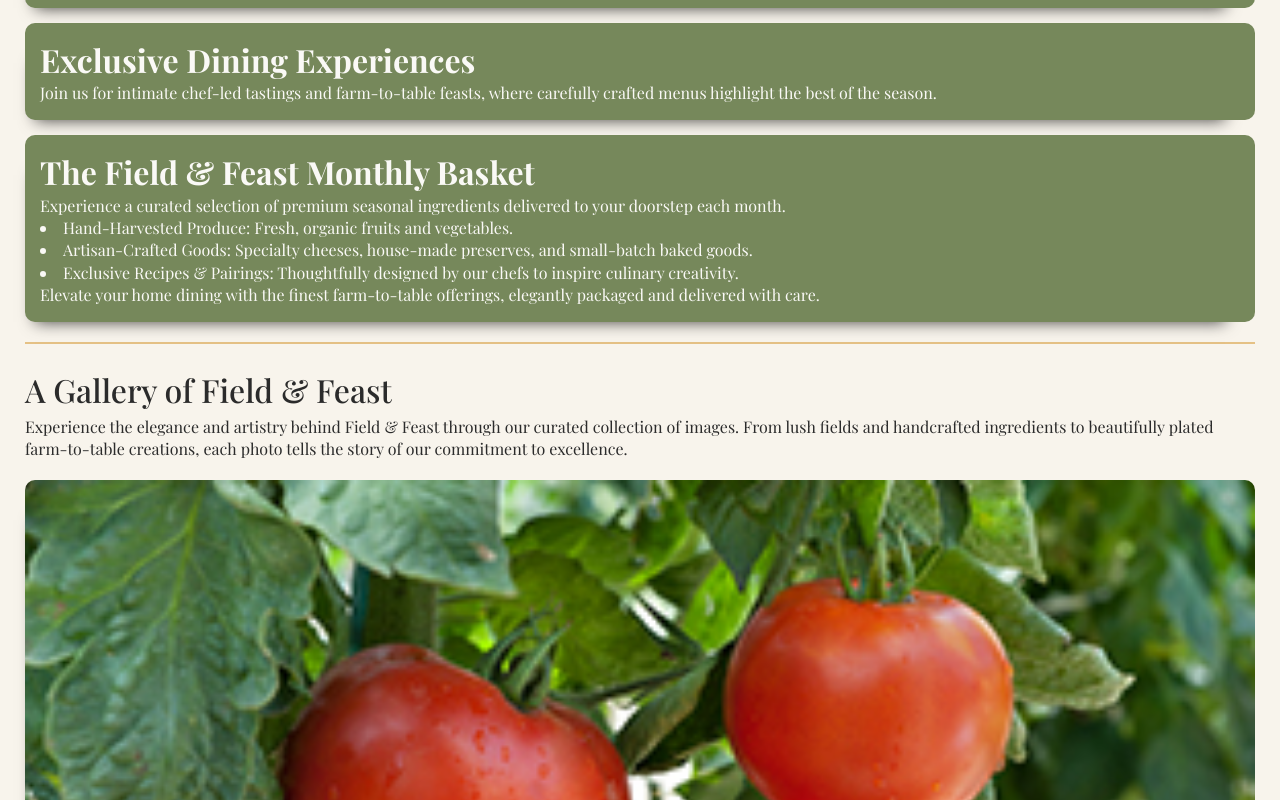
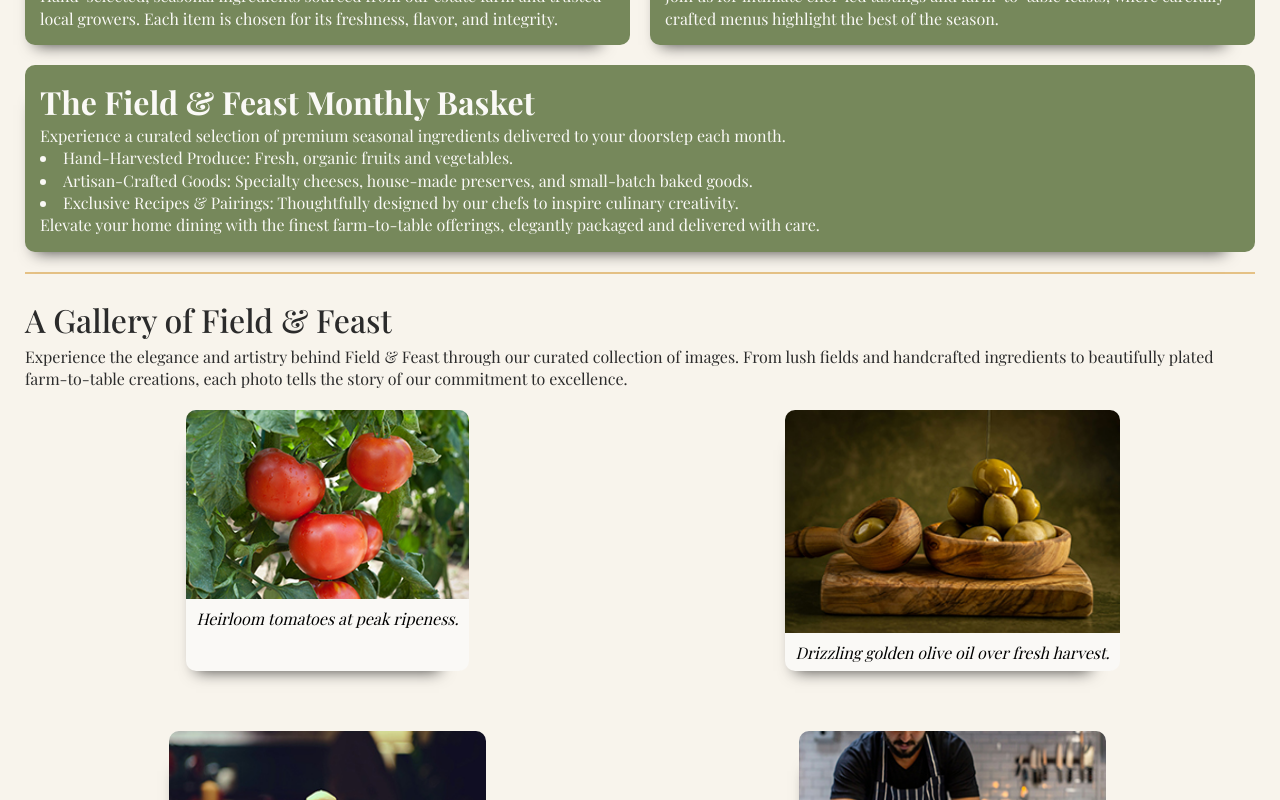
Before and after one commit to Elemental-Draco/field-and-feast, a plain HTML site: page index.html in a window 1280 px wide. Shown: the part 840-1640 px from the top of the page. Drawn offline with nearby package versions, Linux system fonts and the light colour scheme; a web font is replaced by a local one.

Commit message:
finished medium media query
added necessary containers to html

```diff
--- a/index.html
+++ b/index.html
@@ -41,12 +41,12 @@
 
       <section id="offerings">
         <h2>Our Offerings</h2>
-
+        <div>
           <section>
             <h3>Artisan Provisions</h3>
             <p>
-            Hand-selected, seasonal ingredients sourced from our estate farm and
-            trusted local growers. Each item is chosen for its freshness,
+              Hand-selected, seasonal ingredients sourced from our estate farm
+              and trusted local growers. Each item is chosen for its freshness,
               flavor, and integrity.
             </p>
           </section>
@@ -81,6 +81,7 @@
               elegantly packaged and delivered with care.
             </p>
           </section>
+        </div>
       </section>
       <section id="gallery">
         <h2>A Gallery of Field & Feast</h2>
@@ -90,6 +91,7 @@
           ingredients to beautifully plated farm-to-table creations, each photo
           tells the story of our commitment to excellence.
         </p>
+        <div class="card-container">
           <div class="card">
             <img
               src="images/tomatoes-200w.jpg"
@@ -175,6 +177,7 @@
             />
             <p>Our monthly basket, curated with care.</p>
           </div>
+        </div>
         <a href="#">View Our Full Gallery</a>
       </section>
     </main>
--- a/styles.css
+++ b/styles.css
@@ -236,7 +236,7 @@ main > section {
 
 /* offerings styles */
 
-#offerings > section {
+#offerings > div > section {
   background-color: var(--olive-green);
   color: var(--soft-white);
   padding: 15px;
@@ -327,5 +327,32 @@ address a:first-of-type {
 }
 
 /* MEDIA QUERY (medium) */
+
+@media all and (min-width: 600px) {
+  #offerings > div {
+    display: grid;
+    grid-template-columns: 1fr 1fr;
+    gap: 20px;
+  }
+
+  #offerings > div > section {
+    margin: 0;
+  }
+
+  #offerings h2 {
+    margin-bottom: 30px;
+  }
+
+  #offerings > div :last-child {
+    grid-column-start: 1;
+    grid-column-end: 3;
+  }
+
+  .card-container {
+    display: grid;
+    grid-template-columns: repeat(2, 1fr);
+    gap: 20px;
+  }
+}
 /* MEDIA QUERY (large) */
 /* MEDIA QUERY (xl) */
```
Lines whose indentation alone changed are shown as unchanged.
